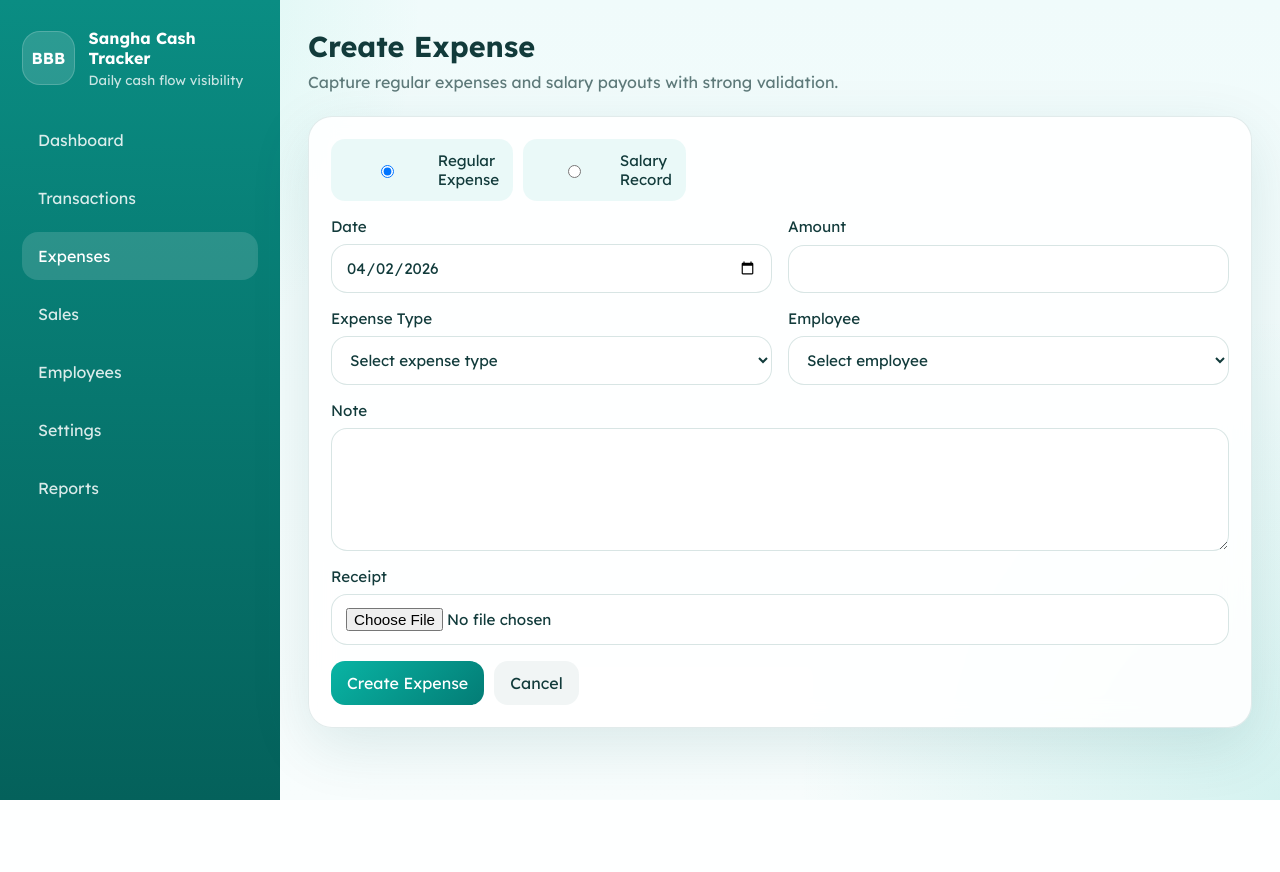
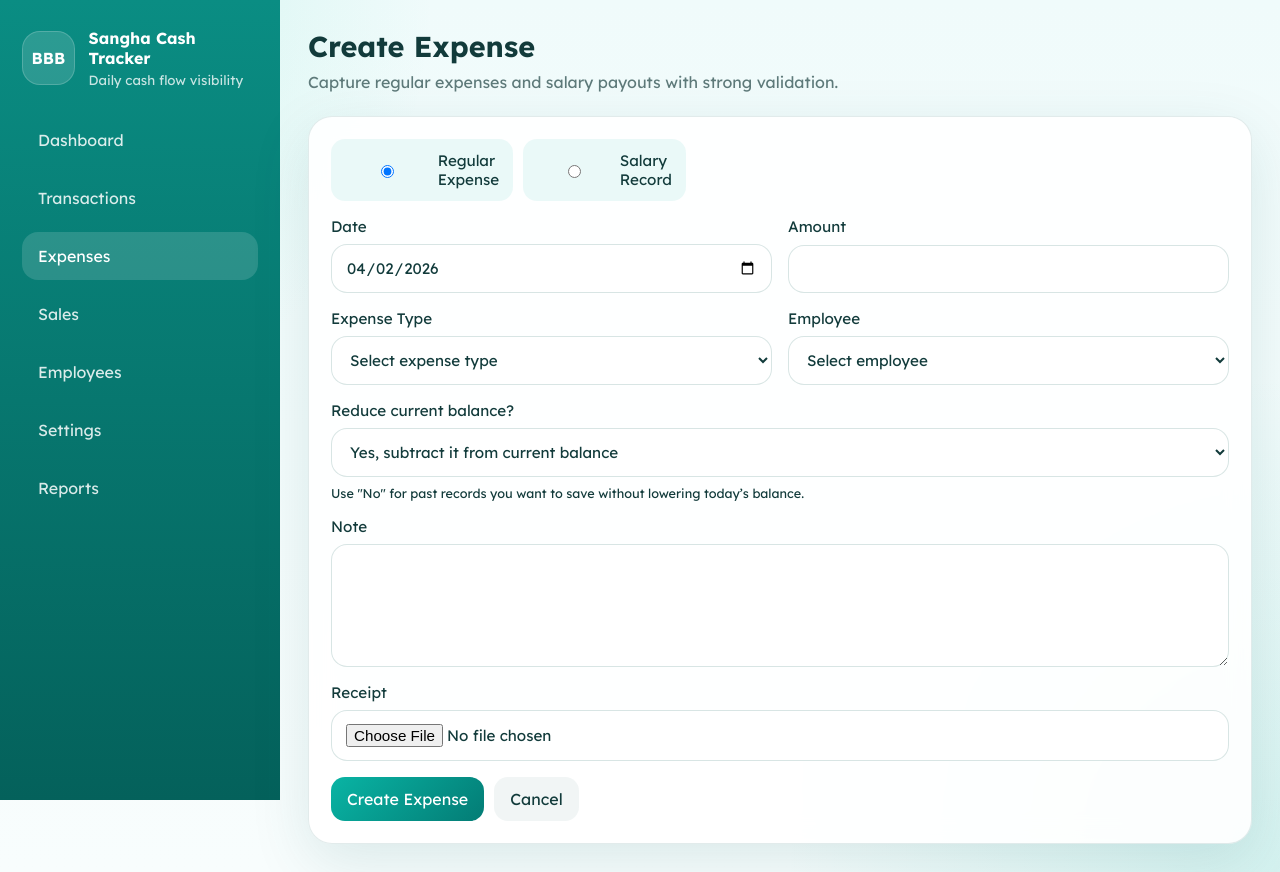
Before and after one commit to shayneharo/bbbsangha, a Flask app: page /expenses/new in a window 1280 px wide. Before the commit the page ends 800 px from the top, so only its background shows below. Run offline with Flask 3, Linux system fonts and the light colour scheme.

Commit message:
Add expense balance inclusion toggle

```diff
--- a/app/forms.py
+++ b/app/forms.py
@@ -73,6 +73,7 @@ def validate_expense_form(form):
 
     is_salary = form.get("is_salary") == "true"
     cleaned["is_salary"] = is_salary
+    cleaned["include_in_balance"] = form.get("include_in_balance", "true") != "false"
 
     expense_type_id = (form.get("expense_type_id") or "").strip()
     employee_id = (form.get("employee_id") or "").strip()
--- a/app/models.py
+++ b/app/models.py
@@ -47,6 +47,7 @@ class Expense(TimestampMixin, db.Model):
     note = db.Column(db.Text, nullable=True)
     receipt_filename = db.Column(db.String(255), nullable=True)
     is_salary = db.Column(db.Boolean, nullable=False, default=False)
+    include_in_balance = db.Column(db.Boolean, nullable=False, default=True)
     expense_type_id = db.Column(db.Integer, db.ForeignKey("expense_types.id"), nullable=True)
     employee_id = db.Column(db.Integer, db.ForeignKey("employees.id"), nullable=True)
 
--- a/app/routes/web.py
+++ b/app/routes/web.py
@@ -231,6 +231,7 @@ def create_expense():
                     note=cleaned["note"],
                     receipt_filename=_handle_receipt_upload(request.files.get("receipt")),
                     is_salary=cleaned["is_salary"],
+                    include_in_balance=cleaned["include_in_balance"],
                     employee=cleaned["employee"],
                     expense_type=cleaned["expense_type"],
                 )
@@ -271,6 +272,7 @@ def edit_expense(expense_id):
                 expense.amount = cleaned["amount"]
                 expense.note = cleaned["note"]
                 expense.is_salary = cleaned["is_salary"]
+                expense.include_in_balance = cleaned["include_in_balance"]
                 expense.employee = cleaned["employee"]
                 expense.expense_type = cleaned["expense_type"]
                 db.session.commit()
--- a/app/templates/expense_form.html
+++ b/app/templates/expense_form.html
@@ -60,6 +60,16 @@
       </label>
     </div>
 
+    {% set selected_include = form_data.get('include_in_balance') or ('true' if not expense or expense.include_in_balance else 'false') %}
+    <label>
+      <span>Reduce current balance?</span>
+      <select name="include_in_balance">
+        <option value="true" {% if selected_include == 'true' %}selected{% endif %}>Yes, subtract it from current balance</option>
+        <option value="false" {% if selected_include == 'false' %}selected{% endif %}>No, keep it as historical record only</option>
+      </select>
+      <small>Use "No" for past records you want to save without lowering today’s balance.</small>
+    </label>
+
     <label>
       <span>Note</span>
       <textarea name="note" rows="5" maxlength="2000">{{ form_data.get('note') or (expense.note if expense else '') }}</textarea>
--- a/app/templates/expenses.html
+++ b/app/templates/expenses.html
@@ -32,6 +32,7 @@
           <th>Type</th>
           <th>Employee</th>
           <th>Amount</th>
+          <th>Balance</th>
           <th>Receipt</th>
           <th>Actions</th>
         </tr>
@@ -43,6 +44,7 @@
             <td data-label="Type">{% if item.is_salary %}Salary{% else %}{{ item.expense_type.name if item.expense_type else 'Expense' }}{% endif %}</td>
             <td data-label="Employee">{{ item.employee.name if item.employee else 'N/A' }}</td>
             <td data-label="Amount">{{ item.amount|currency }}</td>
+            <td data-label="Balance">{% if item.include_in_balance %}Included{% else %}Historical only{% endif %}</td>
             <td data-label="Receipt">
               {% if item.receipt_filename %}
                 <a href="{{ url_for('web.uploaded_file', filename=item.receipt_filename) }}" target="_blank" rel="noopener">View</a>
@@ -61,7 +63,7 @@
           </tr>
         {% else %}
           <tr>
-            <td colspan="6" class="empty-cell no-mobile-label">No expenses found.</td>
+            <td colspan="7" class="empty-cell no-mobile-label">No expenses found.</td>
           </tr>
         {% endfor %}
       </tbody>
--- a/schema.sql
+++ b/schema.sql
@@ -39,6 +39,7 @@ CREATE TABLE IF NOT EXISTS expenses (
   note TEXT NULL,
   receipt_filename VARCHAR(255) NULL,
   is_salary BOOLEAN NOT NULL DEFAULT FALSE,
+  include_in_balance BOOLEAN NOT NULL DEFAULT TRUE,
   expense_type_id INT NULL,
   employee_id INT NULL,
   created_at DATETIME NOT NULL DEFAULT CURRENT_TIMESTAMP,
```
Also changed, not shown: app/__init__.py (+20 -0 lines), app/services/dashboard.py (+7 -1 lines).
